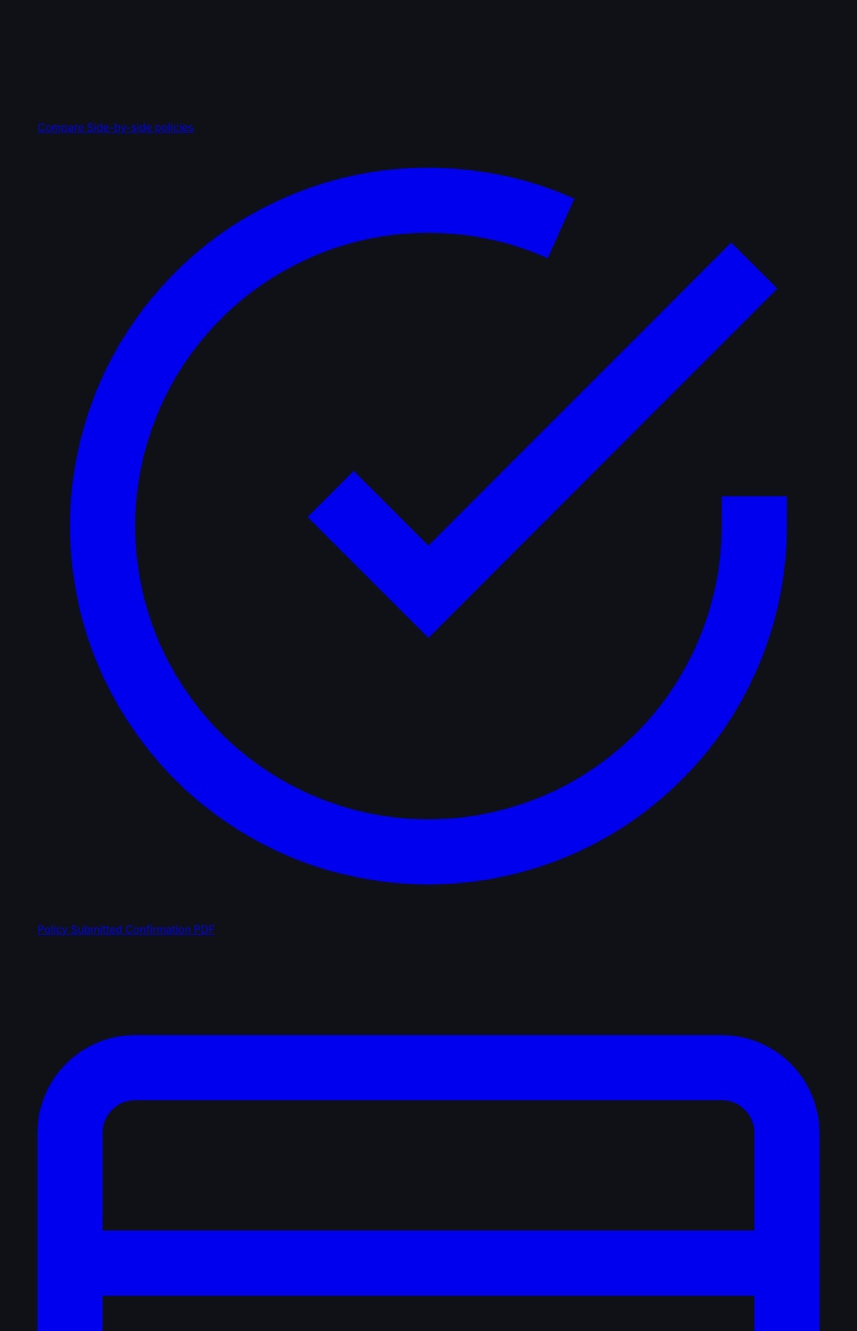
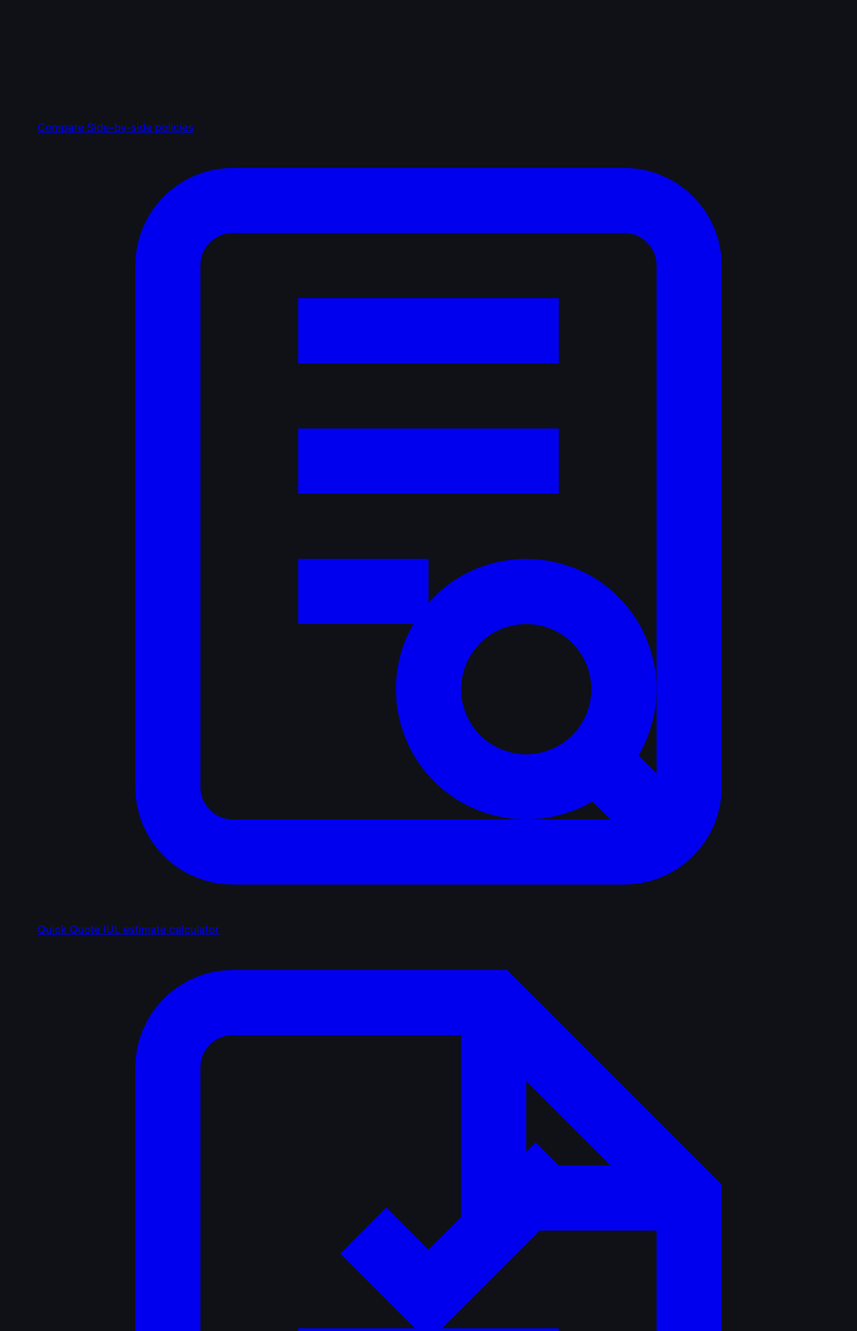
Before and after one commit to brett-sys/liv-financial-tools, a Flask app: template agent_toolkit/templates/tools_menu.html in a window 1280 px wide. Shown: the part 2325-4313 px from the top of the page at 67% size. Run offline with Flask 3, Linux system fonts and the light colour scheme; the template is opened without the code that fills it, so the values that code supplies are empty.

Commit message:
Remove Pipeline and Quote Compare tools, lock history to current agent
Made-with: Cursor

```diff
--- a/agent_toolkit/blueprints/calls.py
+++ b/agent_toolkit/blueprints/calls.py
@@ -159,7 +159,7 @@ def delete_call_route(call_id):
 # ---------------------------------------------------------------------------
 @calls_bp.route("/history")
 def history():
-    agent_name = request.args.get("agent_name", "")
+    agent_pref = request.cookies.get("agent_pref", "Brett")
     direction = request.args.get("direction", "")
     outcome = request.args.get("outcome", "")
     search = request.args.get("search", "")
@@ -167,7 +167,7 @@ def history():
     date_to = request.args.get("date_to", "")
 
     calls = get_calls(
-        agent_name=agent_name or None,
+        agent_name=agent_pref,
         direction=direction or None,
         outcome=outcome or None,
         search=search or None,
@@ -180,7 +180,7 @@ def history():
         directions=config.DIRECTION_CHOICES,
         outcomes=config.OUTCOME_CHOICES,
         filters={
-            "agent_name": agent_name,
+            "agent_name": agent_pref,
             "direction": direction,
             "outcome": outcome,
             "search": search,
--- a/agent_toolkit/templates/tools_menu.html
+++ b/agent_toolkit/templates/tools_menu.html
@@ -29,24 +29,6 @@
 
     <a href="{{ url_for('tools.policy_submitted') }}" class="tool-card">
         <svg viewBox="0 0 24 24" fill="none" stroke="currentColor" stroke-width="2">
-            <path d="M22 11.08V12a10 10 0 11-5.93-9.14"/>
-            <polyline points="22 4 12 14.01 9 11.01"/>
-        </svg>
-        <span class="tool-card-title">Policy Submitted</span>
-        <span class="tool-card-desc">Confirmation PDF</span>
-    </a>
-
-    <a href="{{ url_for('tools.quote_comparison') }}" class="tool-card">
-        <svg viewBox="0 0 24 24" fill="none" stroke="currentColor" stroke-width="2">
-            <rect x="1" y="4" width="22" height="16" rx="2" ry="2"/>
-            <line x1="1" y1="10" x2="23" y2="10"/>
-        </svg>
-        <span class="tool-card-title">Quote Compare</span>
-        <span class="tool-card-desc">Carrier comparison</span>
-    </a>
-
-    <a href="{{ url_for('tools.quick_quote') }}" class="tool-card">
-        <svg viewBox="0 0 24 24" fill="none" stroke="currentColor" stroke-width="2">
             <rect x="4" y="2" width="16" height="20" rx="2"/>
             <line x1="8" y1="6" x2="16" y2="6"/>
             <line x1="8" y1="10" x2="16" y2="10"/>
@@ -56,16 +38,6 @@
         </svg>
         <span class="tool-card-title">Quick Quote</span>
         <span class="tool-card-desc">IUL estimate calculator</span>
-    </a>
-
-    <a href="{{ url_for('tools.pipeline') }}" class="tool-card">
-        <svg viewBox="0 0 24 24" fill="none" stroke="currentColor" stroke-width="2">
-            <rect x="2" y="3" width="6" height="18" rx="1"/>
-            <rect x="9" y="7" width="6" height="14" rx="1"/>
-            <rect x="16" y="5" width="6" height="16" rx="1"/>
-        </svg>
-        <span class="tool-card-title">Pipeline</span>
-        <span class="tool-card-desc">Client deal board</span>
     </a>
 
     <a href="{{ url_for('tools.teleprompter') }}" class="tool-card">
```
